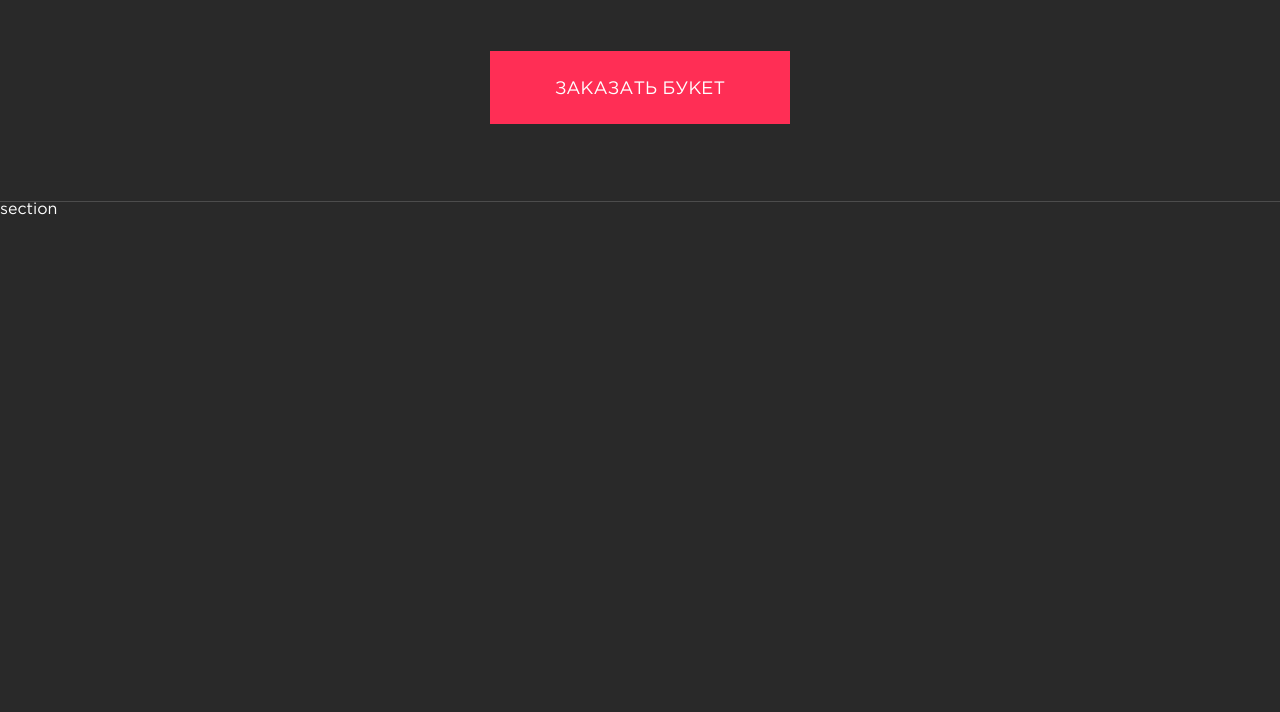
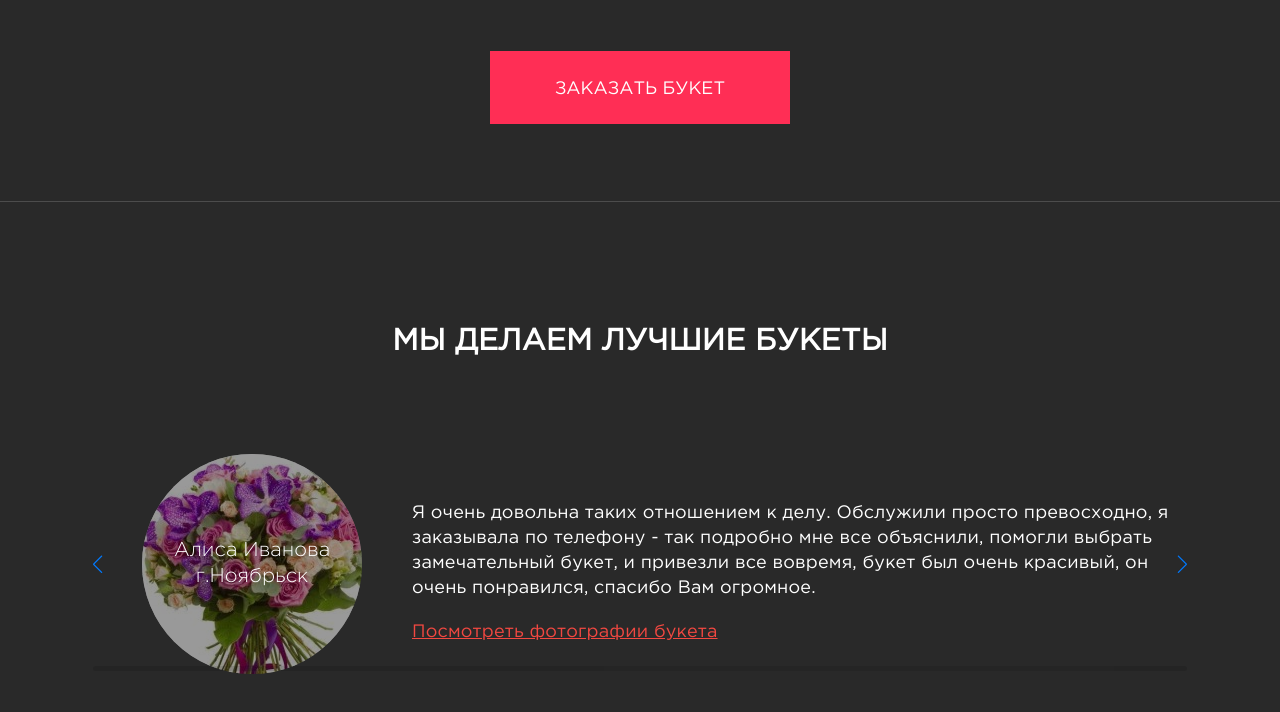
Before and after one commit to EvgenPrushk/flowers, a plain HTML site: page index.html in a window 1280 px wide. Shown: the part 700-1412 px from the top of the page. Before the commit the page ends 918 px from the top, so only its background shows below. Drawn offline with nearby package versions, Linux system fonts and the light colour scheme.

Commit message:
feat: add section reviews

```diff
--- a/css/style.css
+++ b/css/style.css
@@ -19,7 +19,9 @@
     font-style: normal;
 }
 
-*, *:after, *:before {
+*,
+*:after,
+*:before {
     box-sizing: border-box;
 }
 
@@ -125,3 +127,67 @@ body {
     padding-right: 65px;
     margin-top: 36px;
 }
+
+.review {}
+
+.reviews {
+    padding-top: 100px;
+    padding-bottom: 100px;
+}
+
+.review-image {
+    width: 220px;
+    height: 220px;
+    flex-shrink: 0;
+    border-radius: 50%;
+    overflow: hidden;
+    font-size: 20px;
+    font-family: "Gotham Pro Light", sans-serif;
+    position: relative;
+    margin-right: 50px;
+}
+
+.review-image:before {
+    content: '';
+    width: 100%;
+    height: 100%;
+    background-color: rgba(0, 0, 0, 0.4);
+    position: absolute;
+}
+
+.review-image>* {
+    position: relative;
+}
+
+.review-name {
+    margin-bottom: 7px;
+}
+
+.review-image-1 {
+    background: #000 url('../img/review-1.jpg');
+}
+
+.review-image-1 {
+    background: #000 url('../img/review-1.jpg');
+}
+
+.review-slide {
+    padding-left: 60px;
+}
+
+.review-text {
+    font-size: 18px;
+    letter-spacing: 0.18px;
+    line-height: 1.4;
+}
+.section-title {
+    font-size: 30px;
+    text-transform: uppercase;
+    text-align: center;
+    letter-spacing: 0.3px;
+    margin-bottom: 98px;
+}
+
+.review-link {
+    color: #f24841;
+}
--- a/index.html
+++ b/index.html
@@ -72,7 +72,75 @@
         </div>
     </section>
 
-    section
+    <section class="reviews">
+        <div class="container">
+            <h2 class="section-title">Мы делаем лучшие букеты</h2>
+
+            <div class="swiper-container reviews-slider">
+                <!-- Additional required wrapper -->
+                <div class="swiper-wrapper">
+                    <!-- Slides -->
+                    <div class="swiper-slide review-slide d-flex align-items-center">
+                        <div class="review-image review-image-1 d-flex align-items-center justify-content-center flex-column">
+                            <span class="review-name">Алиса Иванова</span>
+                            <span class="review-city">г.Ноябрьск</span>
+                        </div>
+                        <div class="review-text">
+                            <p class="review">
+                                Я очень довольна таких отношением к делу. Обслужили
+                                просто превосходно, я заказывала по телефону - так
+                                подробно мне все объяснили, помогли выбрать замечательный
+                                букет, и привезли все вовремя, букет был очень красивый,
+                                он очень понравился, спасибо Вам огромное.
+                            </p>
+                            <a href="#" class="review-link"> Посмотреть фотографии букета</a>
+                        </div>
+                    </div>
+
+                    <div class="swiper-slide review-slide d-flex align-items-center">
+                        <div class="review-image review-image-2 d-flex align-items-center justify-content-center flex-column">
+                            <span class="review-name">Алиса Иванова</span>
+                            <span class="review-city">г.Ноябрьск</span>
+                        </div>
+                        <div class="review-text">
+                            <p class="review">
+                                Я очень довольна таких отношением к делу. Обслужили
+                                просто превосходно, я заказывала по телефону - так
+                                подробно мне все объяснили, помогли выбрать замечательный
+                                букет, и привезли все вовремя, букет был очень красивый,
+                                он очень понравился, спасибо Вам огромное.
+                            </p>
+                            <a href="#" class="review-link"> Посмотреть фотографии букета</a>
+                        </div>
+                    </div>
+
+                </div>
+
+                <!-- If we need navigation buttons -->
+                <div class="swiper-button-prev"></div>
+                <div class="swiper-button-next"></div>
+
+                <!-- If we need scrollbar -->
+                <div class="swiper-scrollbar"></div>
+            </div>
+        </div>
+    </section>
+
+    <section class="">
+        <div class="container">
+            <div class="row">
+                <div class="col-3">
+
+                </div>
+                <div class="col-3">
+
+                </div>
+                <div class="col-3">
+
+                </div>
+            </div>
+        </div>
+    </section>
     <script src="https://unpkg.com/swiper/swiper-bundle.min.js"></script>
     <script src="js/main.js"></script>
 </body>
--- a/js/main.js
+++ b/js/main.js
@@ -10,3 +10,16 @@ const flowersSlider = new Swiper('.flowers-slider', {
     },
 
   });
+
+  const reviewSlider = new Swiper('.reviews-slider', {
+    // Optional parameters
+    loop: true,
+    slidesPerView: 1,
+
+    // Navigation arrows
+    navigation: {
+      nextEl: '.swiper-button-next',
+      prevEl: '.swiper-button-prev',
+    },
+
+  });
```
Also changed, not shown: img/review-1.jpg (added). Lines whose indentation alone changed are shown as unchanged.
